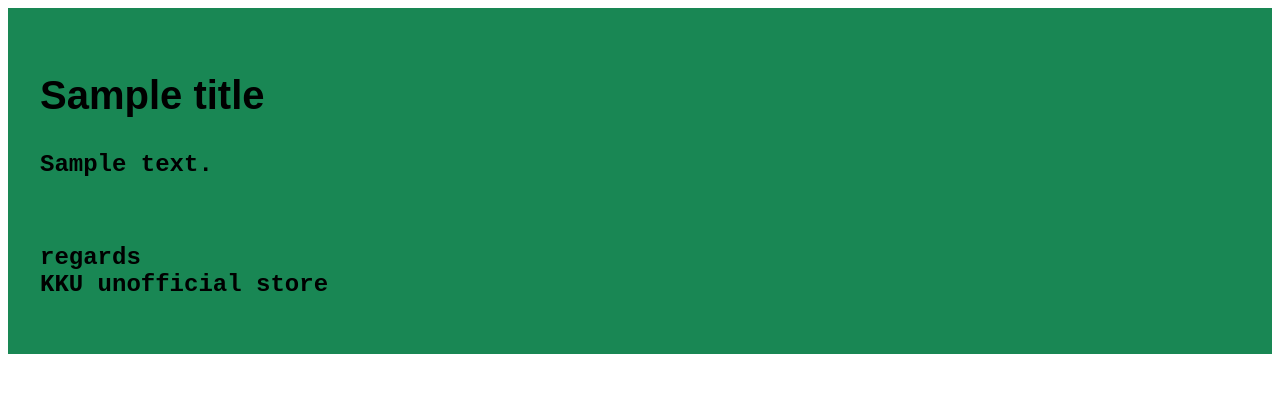
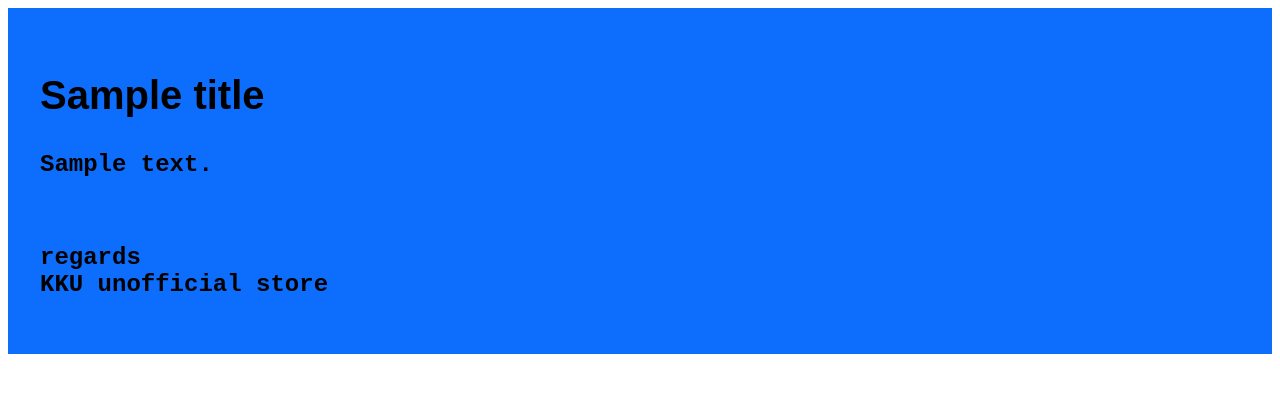
Before and after one commit to abdullashahzan/kkuus, a Django app: template ecom/shop/templates/email_template.html in a window 1280 px wide. Shown: the top 393 px of the page. Run offline with Django 4.2, Linux system fonts and the light colour scheme; the template is opened without the code that fills it: most values are stand-ins (such as "Sample title", 1, 10 or a date in 2020).

Commit message:
Version 2

```diff
--- a/ecom/shop/templates/email_template.html
+++ b/ecom/shop/templates/email_template.html
@@ -32,7 +32,7 @@
 
         .container {
             min-height: 30vh;
-            background-color: #198754;
+            background-color: #0d6efd;
             padding: 2rem;
         }
     </style>
@@ -47,7 +47,7 @@
             <p class="style-text">
                 They would be coming to your location soon to collect their item. Please do not forget to ask
                 <strong>Buyer's code</strong> to verify their identity and complete purchase. <br><br>
-                <a href="https://kkuunstore.pythonanywhere.com/myShop/" class="btn" target="_blank">Click here to go to
+                <a href="https://unstore.pythonanywhere.com/myShop/" class="btn" target="_blank">Click here to go to
                     your shop</a>
             </p>
             {% else %}
```
